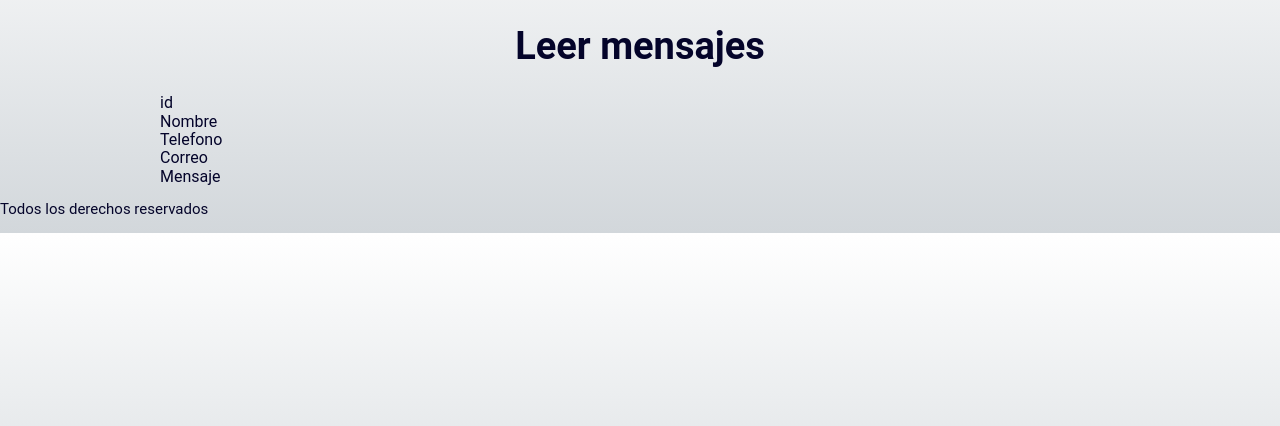
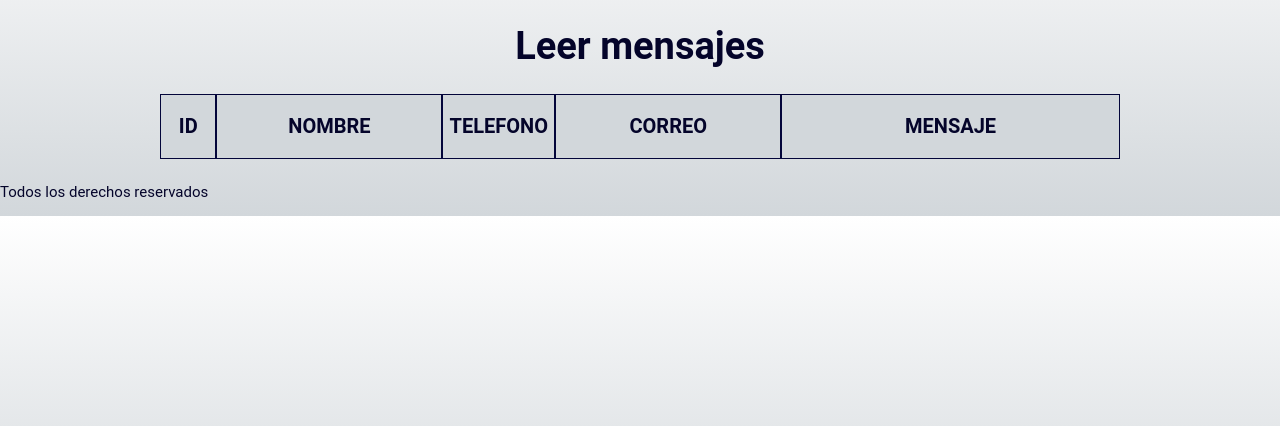
Before and after one commit to amartorells-esliceu/LandingPage, a PHP site: page /read.php in a window 1280 px wide. Shown: the part 138-564 px from the top of the page. Run offline with PHP 8.4, Linux system fonts and the light colour scheme; data that the repository does not hold is empty; some web fonts are replaced.

Commit message:
Hola Mundo

```diff
--- a/css/styles.css
+++ b/css/styles.css
@@ -263,7 +263,7 @@ p{
 }
 
 .fila{
-    display: grid
+    display: grid;
     grid-template-columns: .5fr 2fr 1fr 2fr 3fr;
 }
 
--- a/read.php
+++ b/read.php
@@ -9,20 +9,20 @@ include 'db.php';
 <h1>Leer mensajes</h1>
 
 <div class="contenedor listado">
-    <div class="fila.cabecera">
-        <div class="campo.Cabecera">
+    <div class="fila cabecera">
+        <div class="campoCabecera">
             id
         </div>
-        <div class="campo.Cabecera">
+        <div class="campoCabecera">
             Nombre
         </div>
-        <div class="campo.Cabecera">
+        <div class="campoCabecera">
             Telefono
         </div>
-        <div class="campo.Cabecera">
+        <div class="campoCabecera">
             Correo
         </div>
-        <div class="campo.Cabecera">
+        <div class="campoCabecera">
             Mensaje
         </div>
     </div>
@@ -40,7 +40,7 @@ include 'db.php';
                     <div class="campo"><?=$row['nombre']?></div>
                     <div class="campo"><?=$row['telefono']?></div>
                     <div class="campo"><?=$row['correo']?></div>
-                    <div class="campo"><?=['mensaje']?></div>
+                    <div class="campo"><?=$row['mensaje']?></div>
             </div>
 
         <?php
```
